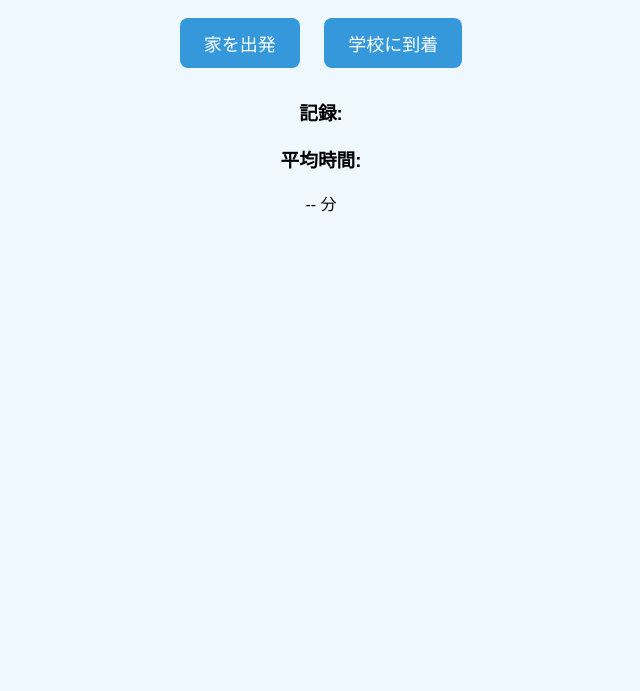
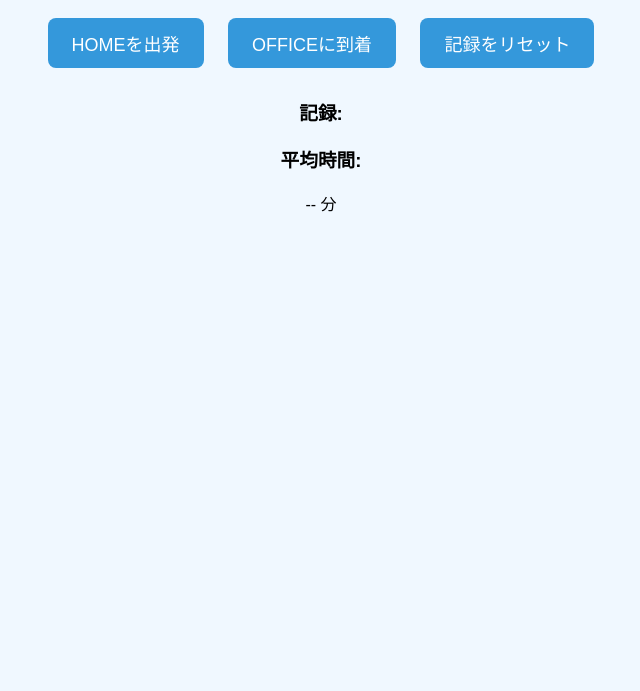
Before and after one commit to Jinshin2534/commute-timer-app-, a plain HTML site: page index.html in a window 1280 px wide. Shown: the part 109-800 px from the top of the page, without its empty margins (319-959 px from the left). Drawn offline with Linux system fonts and the light colour scheme.

Commit message:
Update index.html

```diff
--- a/index.html
+++ b/index.html
@@ -10,8 +10,9 @@
   <h1>通学時間記録アプリ</h1>
 
   <div class="buttons">
-    <button onclick="startTimer()">家を出発</button>
-    <button onclick="stopTimer()">学校に到着</button>
+    <button onclick="startTimer()">HOMEを出発</button>
+    <button onclick="stopTimer()">OFFICEに到着</button>
+    <button onclick="resetRecords()">記録をリセット</button>
   </div>
 
   <div class="record">
```
